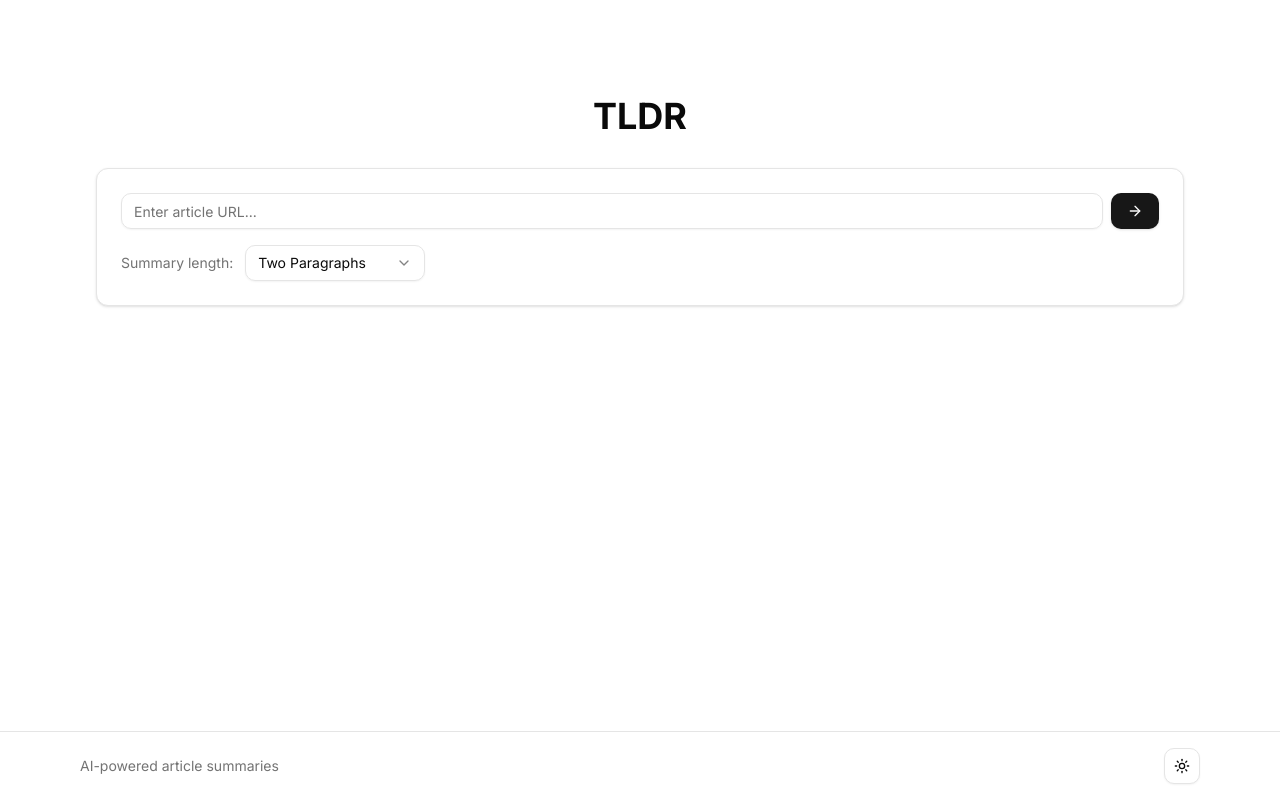
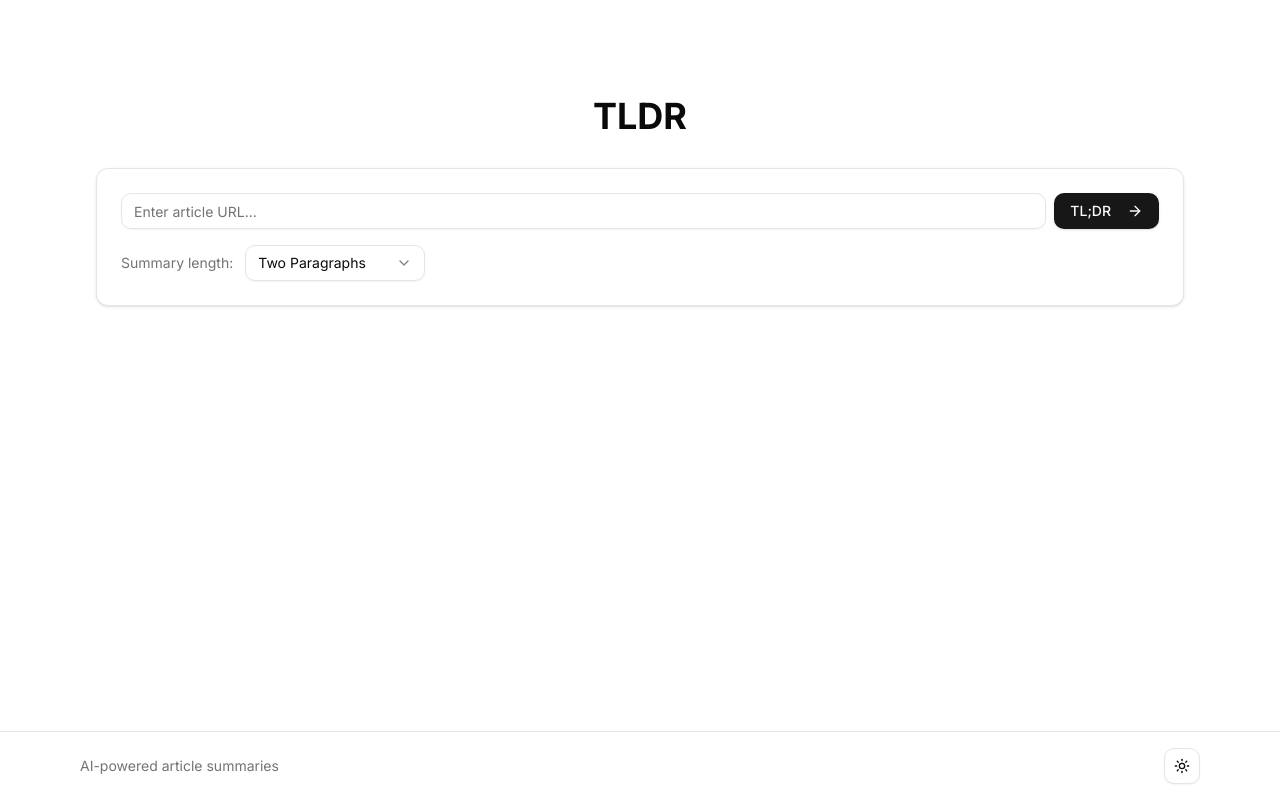
Before and after one commit to kdr/tldr, a Next.js app: page / in a window 1280 px wide. Built offline with nearby package versions, Linux system fonts and the light colour scheme.

Commit message:
ok can you make that someone can share a link that will make a given url prepopulated in the input bar, and also put the wolrd TL;DR in the action button

```diff
--- a/src/app/page.tsx
+++ b/src/app/page.tsx
@@ -1,6 +1,6 @@
 'use client'
 
-import { useState } from 'react'
+import { useState, useEffect } from 'react'
 import { Card } from '@/components/ui/card'
 import { Input } from '@/components/ui/input'
 import { Button } from '@/components/ui/button'
@@ -11,14 +11,23 @@ import { ThemeToggle } from '@/components/theme-toggle'
 import { LengthSelector, type SummaryLength } from '@/components/length-selector'
 import { ArticleMetaCard } from '@/components/article-meta'
 import type { ArticleMeta } from '@/components/article-meta'
+import { useSearchParams } from 'next/navigation'
 
 export default function Home() {
+  const searchParams = useSearchParams()
   const [url, setUrl] = useState('')
   const [loading, setLoading] = useState(false)
   const [error, setError] = useState<string | null>(null)
   const [summary, setSummary] = useState<string | null>(null)
   const [metadata, setMetadata] = useState<ArticleMeta | null>(null)
   const [length, setLength] = useState<SummaryLength>('brief')
+
+  useEffect(() => {
+    const urlParam = searchParams.get('url')
+    if (urlParam) {
+      setUrl(urlParam)
+    }
+  }, [searchParams])
 
   const handleSubmit = async (event: React.FormEvent) => {
     event.preventDefault()
@@ -95,13 +104,15 @@ export default function Home() {
                   required
                   className="flex-1"
                 />
-                <Button type="submit" disabled={loading}>
+                <Button type="submit" disabled={loading} className="min-w-24">
                   {loading ? (
                     <div className="h-5 w-5 animate-spin rounded-full border-2 border-primary border-t-transparent" />
                   ) : (
-                    <ArrowRight className="h-5 w-5" />
+                    <>
+                      <span>TL;DR</span>
+                      <ArrowRight className="ml-2 h-4 w-4" />
+                    </>
                   )}
-                  <span className="sr-only">Summarize</span>
                 </Button>
               </div>
               <div className="flex items-center gap-3">
```
